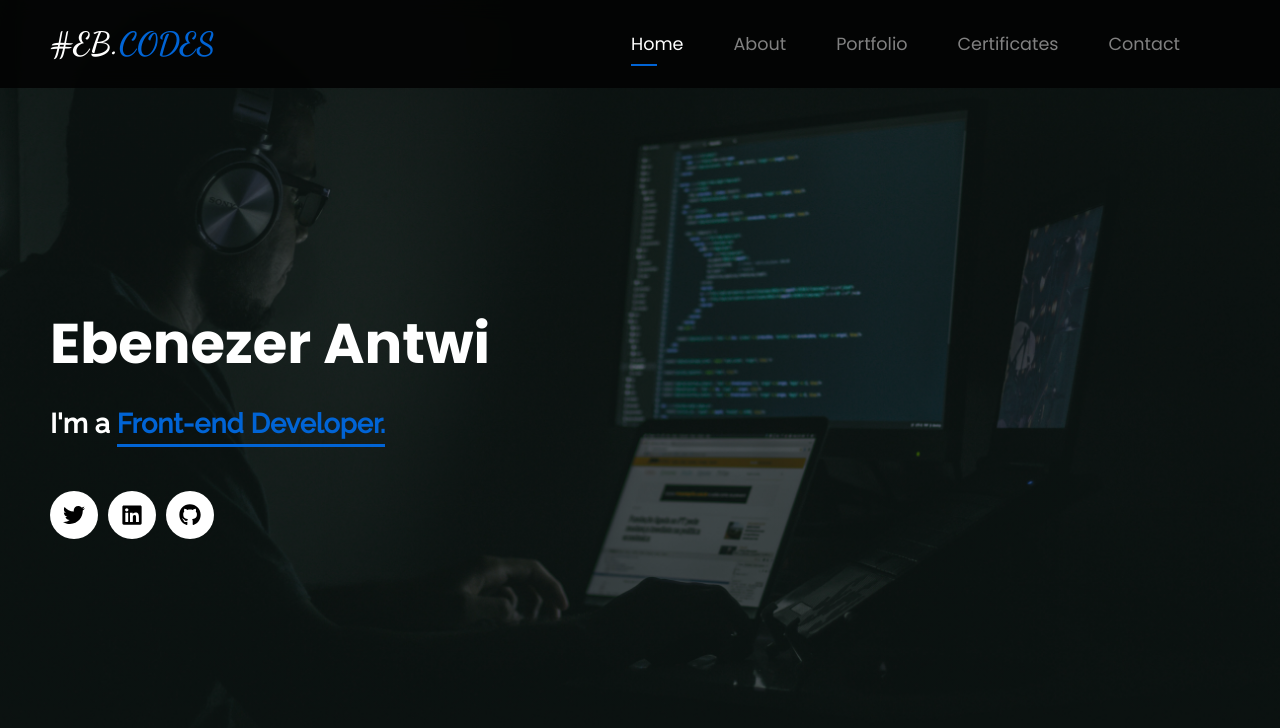
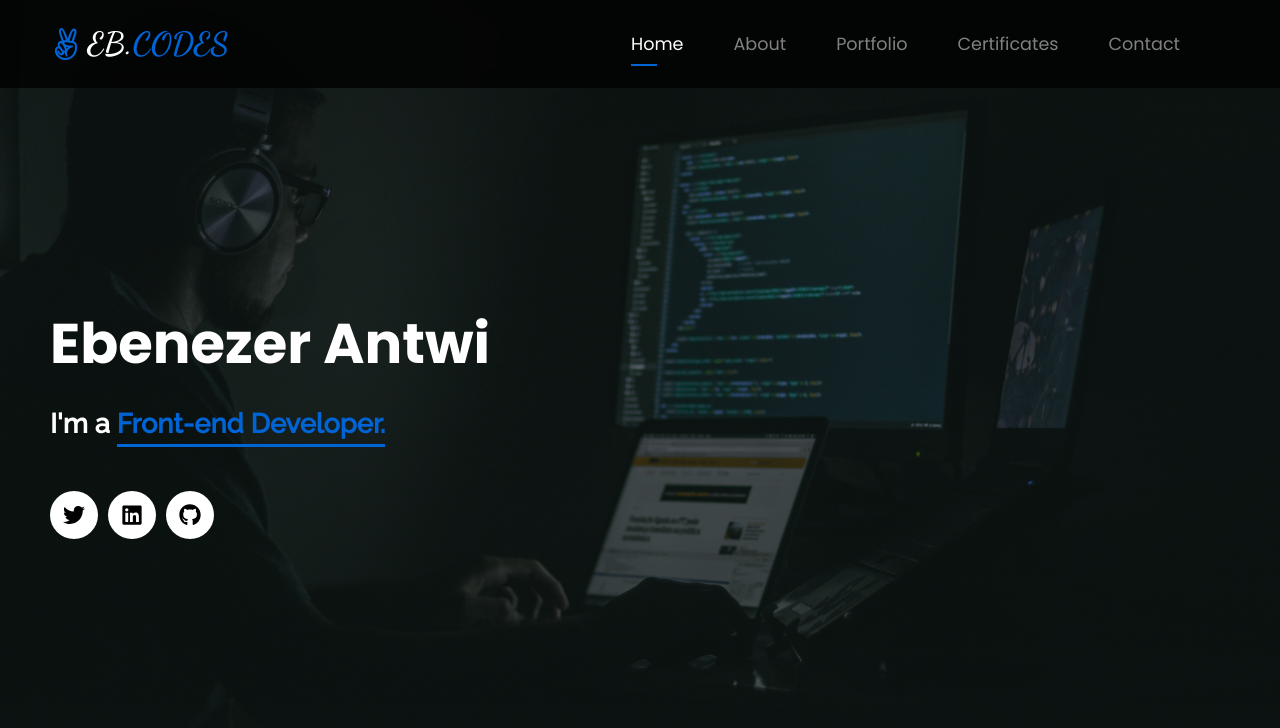
Before and after one commit to kwadwoambitious/My-Portfolio, a React (Create React App) app: page / in a window 1280 px wide. Shown: the top 728 px of the page. Built offline with nearby package versions, Linux system fonts and the light colour scheme.

Commit message:
Made changes to this file

```diff
--- a/src/components/Header.js
+++ b/src/components/Header.js
@@ -1,13 +1,14 @@
 import React from 'react';
 import { Link } from 'react-router-dom';
 import NavBar from './NavBar';
+import { FaAngellist } from 'react-icons/fa';
 
 const Header = () => {
   return (
     <>
       <header>
         <div className='logo'>
-          <Link to="/"><h1><span>#EB.</span>CODES</h1></Link>
+          <FaAngellist className="icon" /><Link to="/"><h1><span>EB.</span>CODES</h1></Link>
         </div>
         <NavBar/>
       </header>
```
